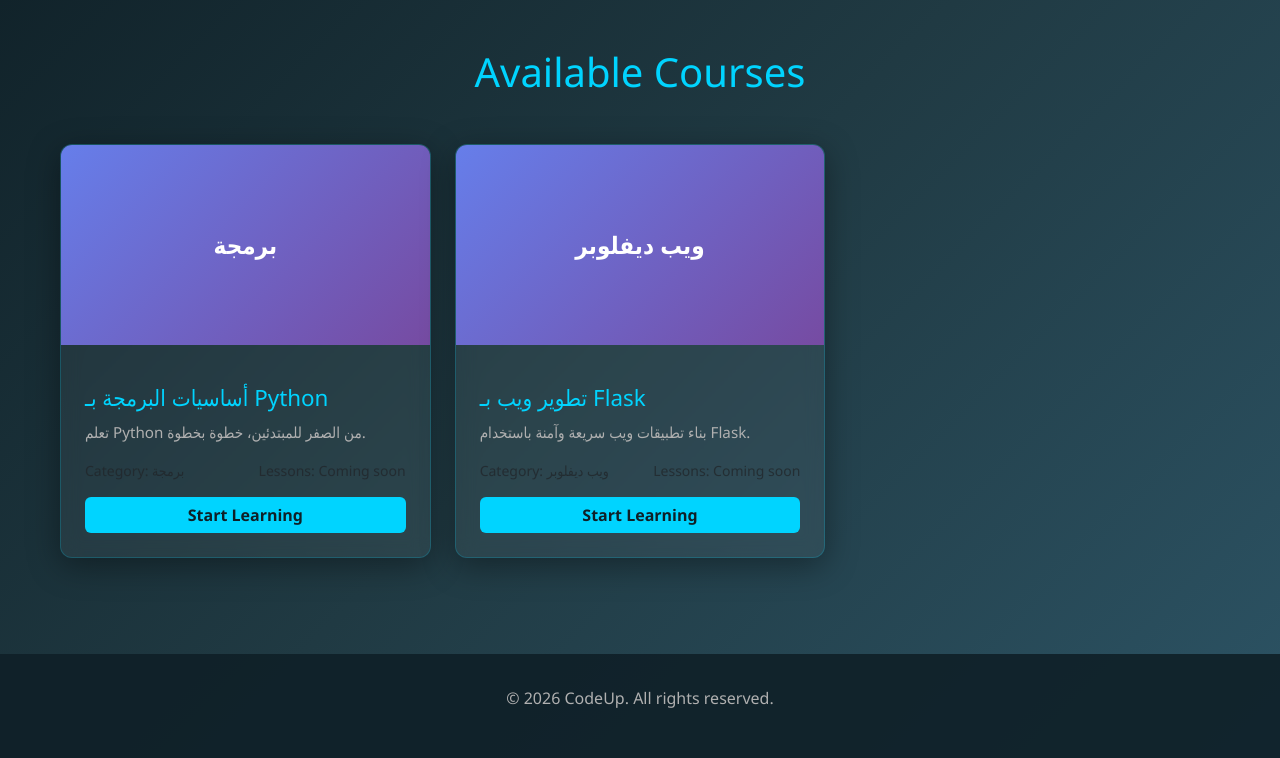
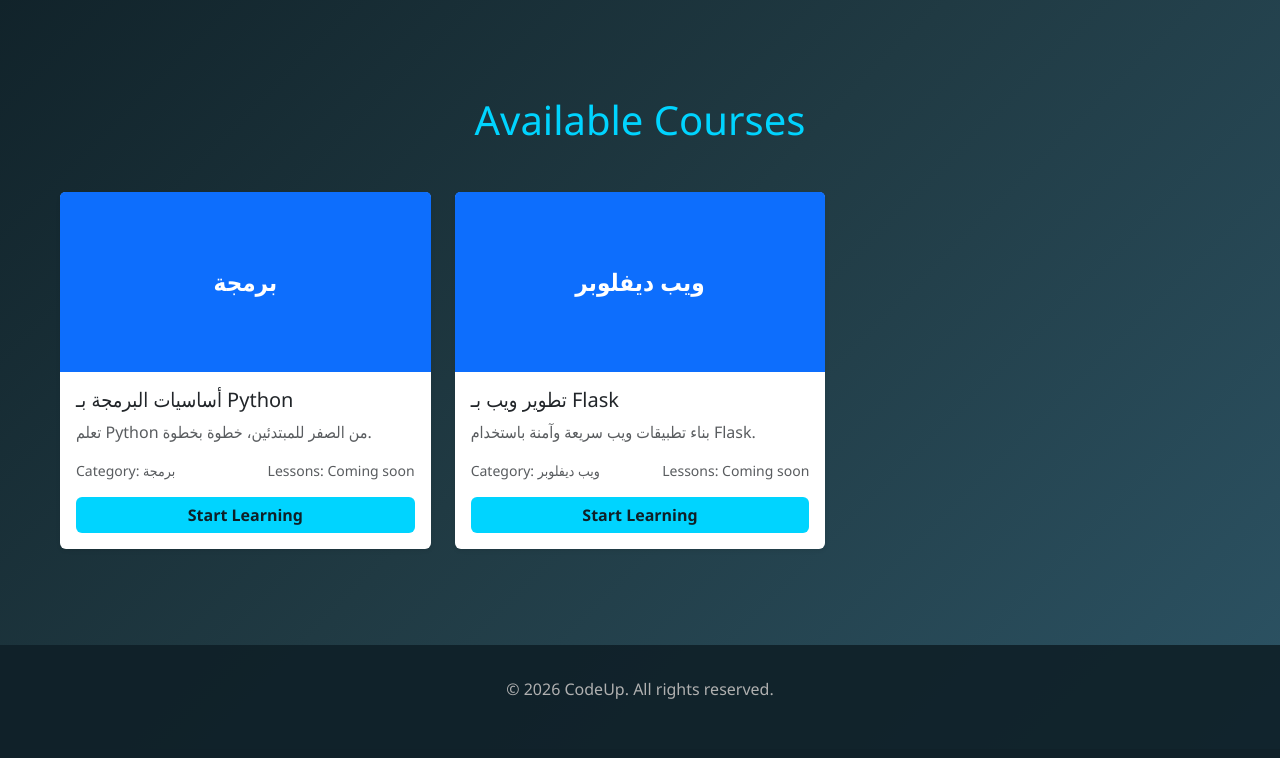
Before and after one commit to maryam-mahrous/code-up, a Flask app: page /courses in a window 1280 px wide. Shown: the part 126-884 px from the top of the page. After the commit the page ends 825 px from the top, so only its background shows below. Run offline with Flask 3, Linux system fonts and the light colour scheme; the visitor is signed in with stand-in values (Sample User, id 1).

Commit message:
Updated courses page with English and styling

```diff
--- a/templates/courses.html
+++ b/templates/courses.html
@@ -3,19 +3,20 @@
 {% block title %}Courses - CodeUp{% endblock %}
 
 {% block content %}
-    <h1 class="text-center mb-5">Available Courses</h1>
+    <h1 class="text-center my-5">Available Courses</h1>
 
+    {% if courses %}
         <div class="row row-cols-1 row-cols-md-3 g-4">
             {% for course in courses %}
                 <div class="col">
-                <div class="course-card h-100">
-                    <div class="course-img">
+                    <div class="card h-100 border-0 shadow-sm">
+                        <div class="card-img-top bg-primary text-white d-flex align-items-center justify-content-center" style="height: 180px; font-size: 1.5rem; font-weight: bold;">
                             {{ course.category | upper }}
                         </div>
-                    <div class="p-4">
-                        <h2 class="course-title">{{ course.title }}</h2>
-                        <p class="course-desc">{{ course.description | truncate(120) }}</p>
-                        <div class="d-flex justify-content-between text-muted small mb-3">
+                        <div class="card-body">
+                            <h5 class="card-title">{{ course.title }}</h5>
+                            <p class="card-text text-muted">{{ course.description | truncate(120) }}</p>
+                            <div class="d-flex justify-content-between small text-muted mb-3">
                                 <span>Category: {{ course.category }}</span>
                                 <span>Lessons: Coming soon</span>
                             </div>
@@ -23,8 +24,11 @@
                         </div>
                     </div>
                 </div>
-        {% else %}
-            <p class="text-center text-muted col-12">No courses available yet. Stay tuned!</p>
             {% endfor %}
         </div>
+    {% else %}
+        <p class="text-center text-muted fs-5 my-5">
+            No courses available yet. Stay tuned!
+        </p>
+    {% endif %}
 {% endblock %}
```
Lines whose indentation alone changed are shown as unchanged.
